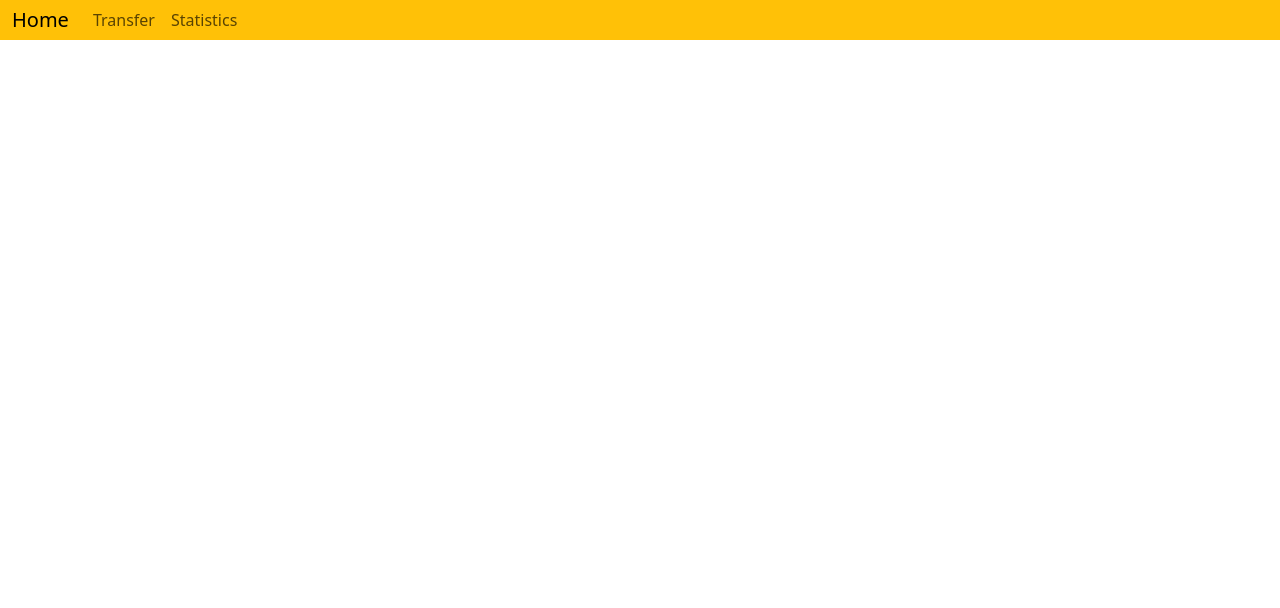
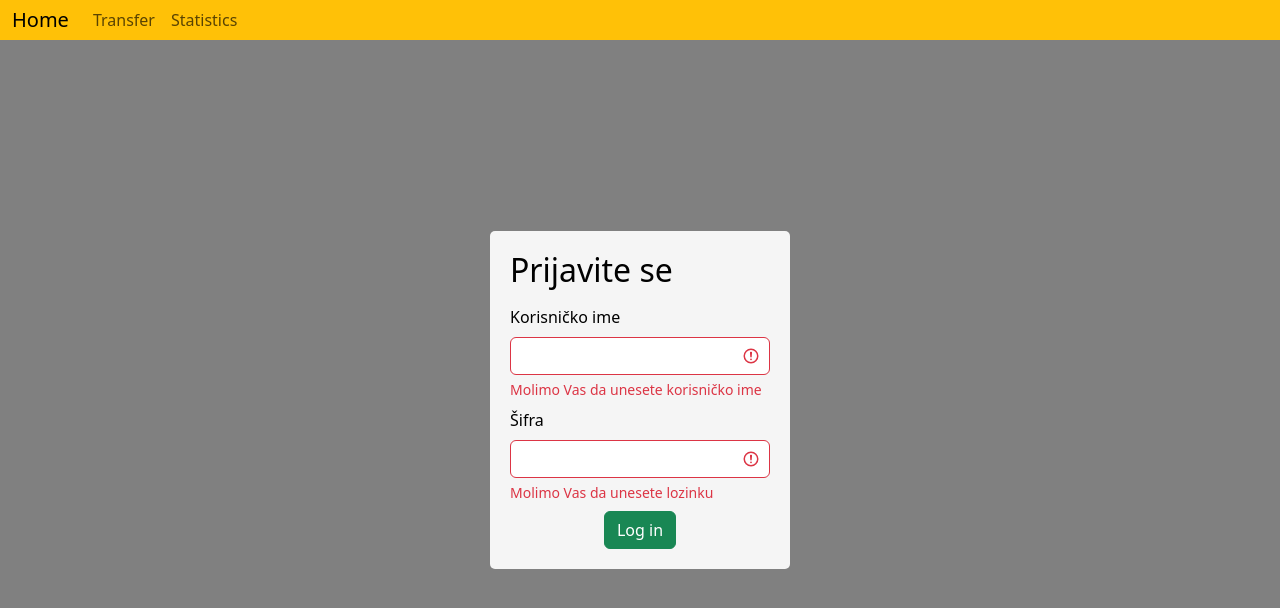
Before and after one commit to elab-development/internet-tehnologije-projekat-ebankarstvo_2020_0035, a React (Create React App) app in the folder React/reactapp/: page / in a window 1280 px wide. Shown: the top 608 px of the page. Built offline with nearby package versions, Linux system fonts and the light colour scheme.

Commit message:
features login and transfer
Zavrsene komponene Login i Transfer.

```diff
--- /dev/null
+++ b/React/reactapp/src/Login.css
@@ -0,0 +1,15 @@
+.wrapper{
+    height:100vh ;
+    background-color: gray;
+}
+.login{
+    width: 300px;
+    padding: 20px;
+    height: min-content;
+    border-radius: 5px;
+    color: #000000;
+    background-color: rgb(245, 245, 245);
+}
+.btn{
+  margin: 0 auto;
+}
--- a/React/reactapp/src/Login.jsx
+++ b/React/reactapp/src/Login.jsx
@@ -1,7 +1,40 @@
 import React from "react";
-
+import "bootstrap/dist/css/bootstrap.min.css";
+import "./Login.css";
 function Login() {
-  return <div>Login</div>;
+  return (
+    <div className="wrapper d-flex align-items-center justify-content-center w-100">
+      <div className="login ">
+        <h2 className="mb-3">Prijavite se</h2>
+        <form action="" className="needs-validation">
+          <div className="form-group was-validated mb-2">
+            <label htmlFor="username" className="form-label">
+              Korisničko ime
+            </label>
+            <input type="text" className="form-control" required />
+            <div className="invalid-feedback">
+              Molimo Vas da unesete korisničko ime
+            </div>
+          </div>
+          <div className="form-group was-validated mb-2">
+            <label htmlFor="password" className="form-label">
+              Šifra
+            </label>
+            <input type="password" className="form-control" required />
+            <div className="invalid-feedback">
+              Molimo Vas da unesete lozinku
+            </div>
+          </div>
+          <button
+            type="submit"
+            className="btn d-block btn-success mx-auto mt-2"
+          >
+            Log in
+          </button>
+        </form>
+      </div>
+    </div>
+  );
 }
 
 export default Login;
--- a/React/reactapp/src/Transfer.jsx
+++ b/React/reactapp/src/Transfer.jsx
@@ -1,7 +1,48 @@
 import React from "react";
 
 function Transfer() {
-  return <div>Transfer</div>;
+  return (
+    <div className="wrapper d-flex align-items-center justify-content-center w-100 ">
+      <div className="transfer bg-warning">
+        <h2 className="mb-3 ">Transfer novca</h2>
+        <form action="" className="needs-validation">
+          <div className="form-group was-validated mb-2">
+            <label htmlFor="recipient" className="form-label">
+              Primalac
+            </label>
+            <input type="text" className="form-control" required />
+            <div className="invalid-feedback">
+              Molimo Vas da unesete primaoca
+            </div>
+          </div>
+          <div className="form-group was-validated mb-2">
+            <label htmlFor="brojRacuna" className="form-label">
+              Broj racuna
+            </label>
+            <input type="password" className="form-control" required />
+            <div className="invalid-feedback">
+              Molimo Vas da unesete broj racuna primaoca
+            </div>
+            <div className="form-group was-validated mb-2">
+              <label htmlFor="amount" className="form-label">
+                Iznos
+              </label>
+              <input type="text" className="form-control" required />
+              <div className="invalid-feedback">
+                Molimo Vas da unesete iznos
+              </div>
+            </div>
+          </div>
+          <button
+            type="submit"
+            className="btn d-block btn-warning mx-auto mt-2"
+          >
+            Izvrši transfer
+          </button>
+        </form>
+      </div>
+    </div>
+  );
 }
 
 export default Transfer;
```
